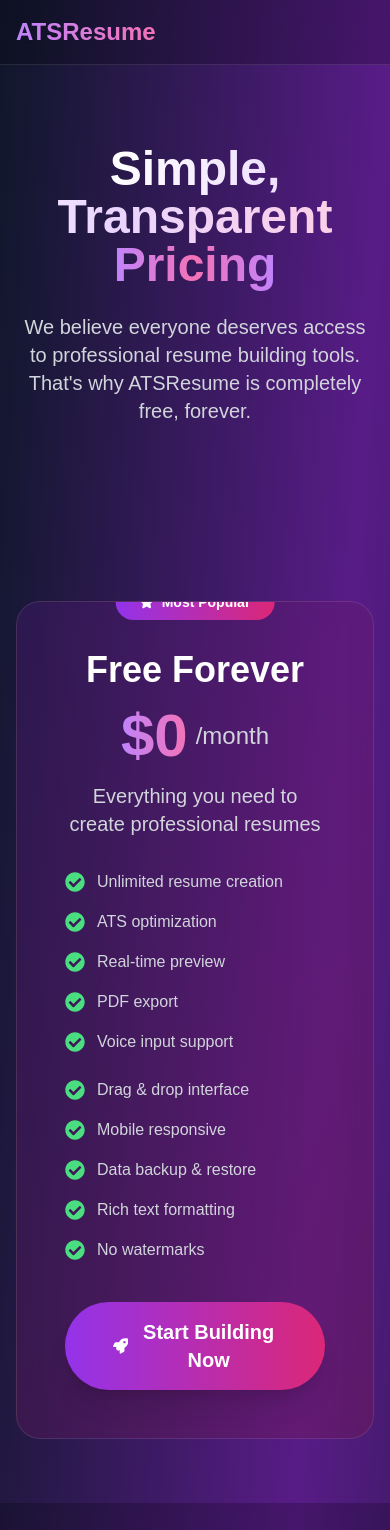
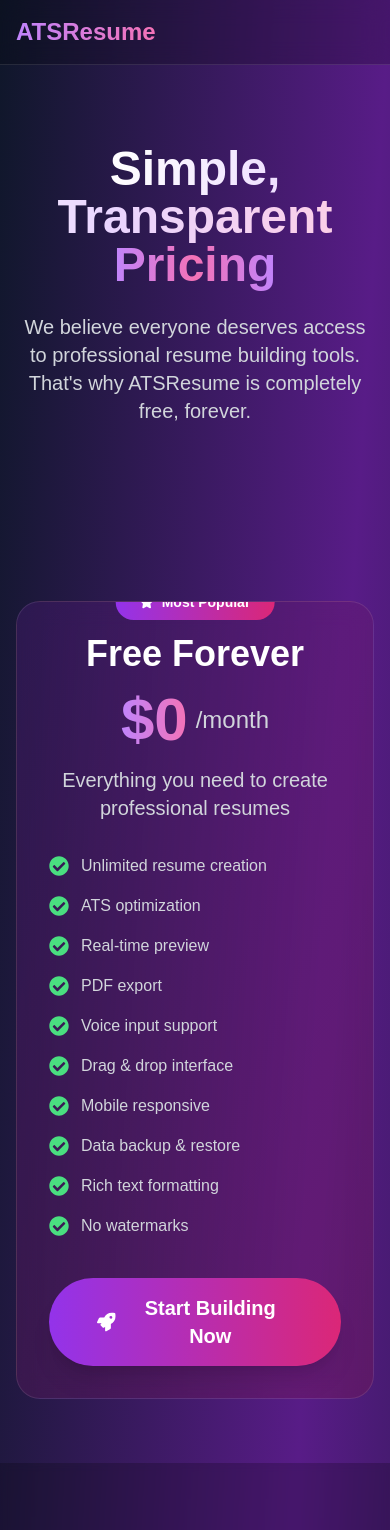
Before and after one commit to mohitcodehub/Full_App_Re, a Next.js app: page /pricing in a window 390 px wide. Shown: the top 1530 px of the page. Built offline with nearby package versions, Linux system fonts and the light colour scheme.

Commit message:
Fix features and pricing page loading and layout issues

```diff
--- a/pages/features.jsx
+++ b/pages/features.jsx
@@ -1,10 +1,6 @@
 import React from 'react';
 import Link from 'next/link';
 import {
-  FaRocket,
-  FaUsers,
-  FaDownload,
-  FaStar,
   FaCheckCircle,
   FaArrowRight,
   FaPlay,
@@ -12,19 +8,18 @@ import {
   FaLinkedin,
   FaTwitter,
   FaMicrophone,
-  FaDragDrop,
   FaEdit,
   FaPrint,
   FaCloudUploadAlt,
   FaCloudDownloadAlt
 } from 'react-icons/fa';
+import { FiMove } from 'react-icons/fi';
 import {
   MdSpeed,
   MdSecurity,
   MdCloudDownload,
   MdMobileFriendly,
   MdTextFormat,
-  MdColorLens,
   MdAutorenew
 } from 'react-icons/md';
 
@@ -103,7 +98,7 @@ const FeaturesPage = () => {
             </div>
 
             <div className="bg-gradient-to-br from-pink-900/50 to-purple-900/50 backdrop-blur-md rounded-2xl p-8 border border-white/10 hover:border-pink-400/50 transition-all group">
-              <FaDragDrop className="text-5xl text-pink-400 mb-6 group-hover:scale-110 transition-transform" />
+              <FiMove className="text-5xl text-pink-400 mb-6 group-hover:scale-110 transition-transform" />
               <h3 className="text-2xl font-semibold text-white mb-4">Drag & Drop Interface</h3>
               <p className="text-gray-300 mb-4">Easily reorder sections, work experience, and projects with our intuitive drag-and-drop functionality.</p>
               <ul className="text-sm text-gray-400 space-y-2">
--- a/pages/pricing.jsx
+++ b/pages/pricing.jsx
@@ -68,7 +68,7 @@ const PricingPage = () => {
 
       {/* Pricing Card */}
       <section className="py-16">
-        <div className="max-w-4xl mx-auto px-4 sm:px-6 lg:px-8">
+        <div className="max-w-5xl mx-auto px-4 sm:px-6 lg:px-8">
           <div className="bg-gradient-to-br from-purple-900/30 to-pink-900/30 backdrop-blur-md rounded-3xl border border-white/10 overflow-hidden relative">
             {/* Popular Badge */}
             <div className="absolute top-0 left-1/2 transform -translate-x-1/2 -translate-y-1/2">
@@ -78,7 +78,7 @@ const PricingPage = () => {
               </div>
             </div>
 
-            <div className="p-12 text-center">
+            <div className="p-8 md:p-12 text-center">
               <div className="mb-8">
                 <h2 className="text-4xl font-bold text-white mb-4">Free Forever</h2>
                 <div className="flex items-center justify-center mb-4">
@@ -89,7 +89,7 @@ const PricingPage = () => {
               </div>
 
               {/* Features List */}
-              <div className="grid grid-cols-1 md:grid-cols-2 gap-6 mb-10">
+              <div className="grid grid-cols-1 md:grid-cols-2 gap-4 md:gap-6 mb-10 max-w-4xl mx-auto">
                 <div className="text-left space-y-4">
                   <div className="flex items-center">
                     <FaCheckCircle className="text-green-400 mr-3 text-xl flex-shrink-0" />
```
